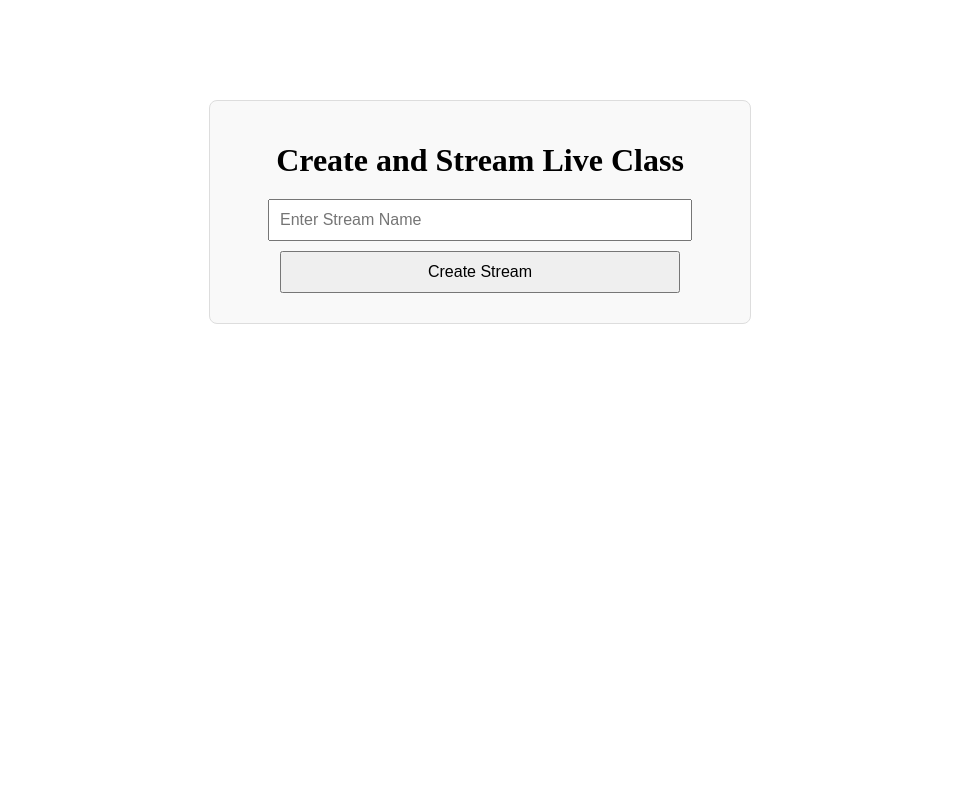
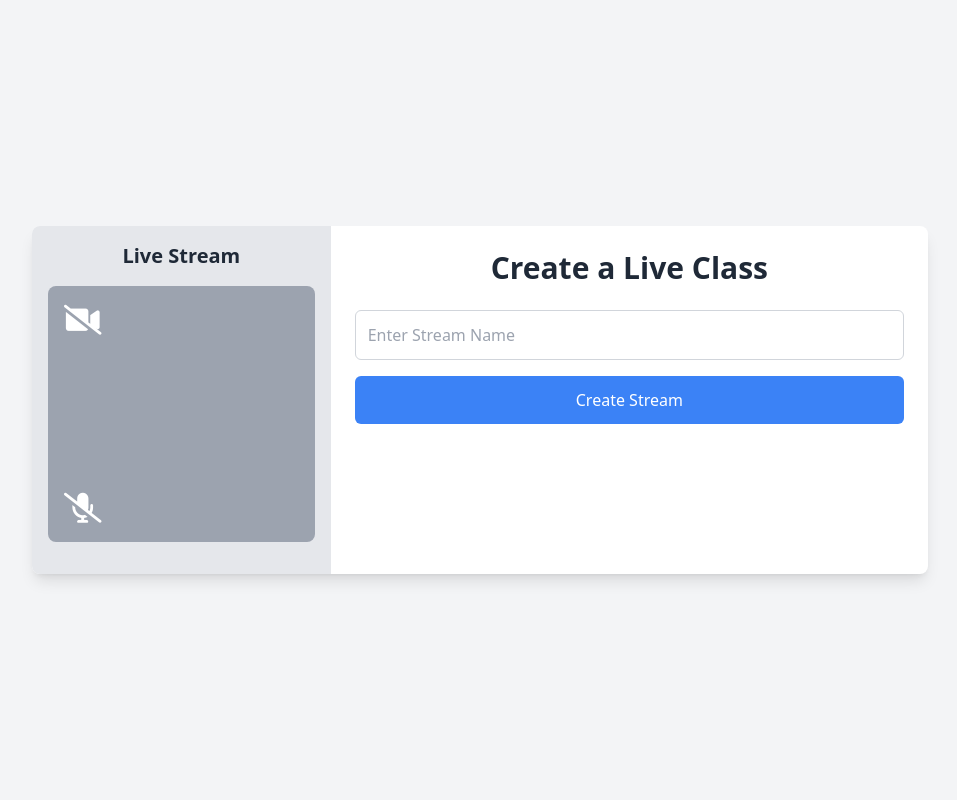
Before and after one commit to brlamit/D-Academe, a PHP site: page /D-Academe/Admin/Live-Class.php in a window 1280 px wide. Shown: the whole page, without its empty margins (160-1117 px from the left). Run offline with PHP 8.4, Linux system fonts and the light colour scheme; some libraries are stand-ins or nearby versions.

Commit message:
LiveClass in admin Changes

```diff
--- a/D-Academe/Admin/Live-Class.php
+++ b/D-Academe/Admin/Live-Class.php
@@ -43,6 +43,7 @@ function createLivepeerStream($streamName)
 
     $response = curl_exec($ch);
 
+    // Handle errors in the cURL request
     if (curl_errno($ch)) {
         curl_close($ch);
         return null;
@@ -50,85 +51,155 @@ function createLivepeerStream($streamName)
 
     curl_close($ch);
 
+    // Decode response and return
     return json_decode($response, true);
 }
 ?>
+
 <!DOCTYPE html>
 <html lang="en">
 <head>
     <meta charset="UTF-8">
     <meta name="viewport" content="width=device-width, initial-scale=1.0">
-    <title>Live Class Streaming</title>
-    <style>
-        body {
-            margin-top: 100px;
-            justify-content: center;
-        }
-        .container {
-            text-align: center;
-            margin: 0 auto;
-            max-width: 500px;
-            padding: 20px;
-            border: 1px solid #ddd;
-            background-color: #f9f9f9;
-            border-radius: 8px;
-        }
-        h1 {
-            margin-bottom: 20px;
-        }
-        input, button {
-            display: block;
-            width: 80%;
-            margin: 10px auto;
-            padding: 10px;
-            font-size: 16px;
-        }
-        .details {
-            margin-top: 20px;
-            padding: 15px;
-            border: 1px solid #ddd;
-            text-align: left;
-        }
-        .video-container {
-            margin-top: 20px;
-            text-align: center;
-        }
-    </style>
+    <title>Create Live Class</title>
+    <script src="https://cdn.tailwindcss.com"></script>
+    <link rel="stylesheet" href="https://cdnjs.cloudflare.com/ajax/libs/font-awesome/6.0.0-beta3/css/all.min.css" />
 </head>
-<body>
-    <div class="container">
-        <h1>Create and Stream Live Class</h1>
-        <form method="POST" action="">
-            <input type="text" name="streamName" placeholder="Enter Stream Name" required />
-            <button type="submit">Create Stream</button>
+<body class="bg-gray-100">
+    <div class="min-h-screen flex items-center justify-center p-6">
+        <div class="flex bg-white shadow-lg rounded-lg w-full max-w-4xl">
+            <!-- Left Section: Video Streamer -->
+            <div class="w-1/3 p-4 bg-gray-200 rounded-l-lg flex flex-col items-center justify-center">
+                <h2 class="text-xl font-semibold text-gray-800 mb-4">Live Stream</h2>
+                <!-- Video Element for Camera Stream -->
+                <div class="w-full h-64 bg-gray-400 rounded-lg mb-4 relative">
+                    <video id="videoElement" class="w-full h-full object-cover" autoplay muted></video>
+                    <!-- Camera Icon -->
+                    <div id="cameraIcon" class="absolute top-4 left-4 text-white text-3xl cursor-pointer">
+                        <i class="fas fa-video-slash"></i> <!-- Disabled video icon initially -->
+                    </div>
+                    <!-- Microphone Icon -->
+                    <div id="micIcon" class="absolute bottom-4 left-4 text-white text-3xl cursor-pointer">
+                        <i class="fas fa-microphone-slash"></i> <!-- Disabled mic icon initially -->
+                    </div>
+                </div>
+                <!-- <p class="text-sm text-gray-600">This is a live stream view. Your camera and microphone will appear here.</p> -->
+            </div>
+
+            <!-- Right Section: Form & Details -->
+            <div class="w-2/3 p-6">
+                <h1 class="text-3xl font-semibold text-gray-800 mb-6 text-center">Create a Live Class</h1>
+
+                <!-- Form -->
+                <form method="POST" action="" class="space-y-4">
+                    <input type="text" name="streamName" placeholder="Enter Stream Name"
+                        class="w-full p-3 border border-gray-300 rounded-md focus:outline-none focus:ring-2 focus:ring-blue-500 focus:border-blue-500" required />
+                    <button type="submit" class="w-full bg-blue-500 text-white p-3 rounded-md hover:bg-blue-600 transition duration-300 ease-in-out transform hover:scale-105">
+                        Create Stream
+                    </button>
                 </form>
 
+                <!-- Error Message -->
                 <?php if ($error): ?>
-            <div style="color: red;"><?= htmlspecialchars($error) ?></div>
+                    <div class="mt-4 text-red-600 text-center"><?= htmlspecialchars($error) ?></div>
                 <?php endif; ?>
 
+                <!-- Stream Details -->
                 <?php if ($streamDetails): ?>
-            <div class="details">
-                <h2>Stream Created Successfully!</h2>
+                    <div class="mt-6 bg-gray-50 p-4 rounded-md border border-gray-300 text-left">
+                        <h2 class="text-xl font-semibold text-gray-800 mb-4">Stream Created Successfully!</h2>
                         <p><strong>Stream Name:</strong> <?= htmlspecialchars($streamDetails['name']) ?></p>
                         <p><strong>Stream ID:</strong> <?= htmlspecialchars($streamDetails['id']) ?></p>
                         <p><strong>RTMP URL:</strong> rtmp://rtmp.livepeer.com/live</p>
                         <p><strong>Stream Key:</strong> <?= htmlspecialchars($streamDetails['streamKey']) ?></p>
-                <p><strong>Playback URL:</strong>
-                    <a href="watch.php?classKey=<?= htmlspecialchars($streamDetails['id']) ?>" target="_blank">
-                        Watch Stream
-                    </a>
-                </p>
-            </div>
-
-            <div class="video-container">
-                <h3>Your Live Stream</h3>
-                <video id="streamVideo" controls autoplay>
-                    <source src="https://livepeercdn.com/hls/<?= htmlspecialchars($streamDetails['playbackId']) ?>/index.m3u8" type="application/x-mpegURL">
-                    Your browser does not support HLS streaming.
-                </video>
                     </div>
                 <?php endif; ?>
             </div>
+        </div>
+    </div>
+
+    <script>
+       let currentStream = null;
+let videoTrack = null;
+let audioTrack = null;
+
+// Get references to the video element and icons
+const videoElement = document.getElementById('videoElement');
+const cameraIcon = document.getElementById('cameraIcon');
+const micIcon = document.getElementById('micIcon');
+
+// Variables to track the camera and microphone status
+let isCameraOn = false;
+let isMicOn = false;
+let mediaStream = null;
+
+// Function to toggle the camera
+cameraIcon.addEventListener('click', function() {
+    if (isCameraOn) {
+        // Turn off the camera (stop the track)
+        if (videoTrack) {
+            videoTrack.stop();
+            videoElement.srcObject = null; // Stop displaying the video
+        }
+        cameraIcon.innerHTML = '<i class="fas fa-video-slash"></i>';  // Change icon
+        isCameraOn = false;
+    } else {
+        // Turn on the camera (request a new stream)
+        navigator.mediaDevices.getUserMedia({ video: true, audio: true })
+            .then(function(stream) {
+                mediaStream = stream;
+                videoTrack = stream.getVideoTracks()[0]; // Get the video track
+                audioTrack = stream.getAudioTracks()[0]; // Get the audio track
+
+                videoElement.srcObject = stream; // Display video feed
+                cameraIcon.innerHTML = '<i class="fas fa-video"></i>';  // Change icon
+                isCameraOn = true;
+                isMicOn = true;
+                micIcon.innerHTML = '<i class="fas fa-microphone"></i>';  // Ensure mic is on
+            })
+            .catch(function(error) {
+                console.error("Error accessing webcam and microphone: ", error);
+                alert("Could not access webcam and microphone. Please ensure they are available and try again.");
+            });
+    }
+});
+
+// Function to toggle the microphone
+micIcon.addEventListener('click', function() {
+    if (isMicOn) {
+        // Turn off the microphone
+        if (audioTrack) {
+            audioTrack.enabled = false;
+        }
+        micIcon.innerHTML = '<i class="fas fa-microphone-slash"></i>';  // Change icon
+        isMicOn = false;
+    } else {
+        // Turn on the microphone
+        if (audioTrack) {
+            audioTrack.enabled = true;
+        }
+        micIcon.innerHTML = '<i class="fas fa-microphone"></i>';  // Change icon
+        isMicOn = true;
+    }
+});
+
+// Request access to the webcam and microphone when the page loads
+navigator.mediaDevices.getUserMedia({ video: true, audio: true })
+    .then(function(stream) {
+        mediaStream = stream;
+        videoTrack = stream.getVideoTracks()[0]; // Get the video track
+        audioTrack = stream.getAudioTracks()[0]; // Get the audio track
+
+        videoElement.srcObject = stream; // Display video feed
+        cameraIcon.innerHTML = '<i class="fas fa-video"></i>';  // Camera on by default
+        micIcon.innerHTML = '<i class="fas fa-microphone"></i>';  // Mic on by default
+        isCameraOn = true;
+        isMicOn = true;
+    })
+    .catch(function(error) {
+        console.error("Error accessing webcam and microphone: ", error);
+        alert("Could not access webcam and microphone. Please ensure they are available and try again.");
+    });
+</script>
 </body>
 </html>
```
Lines whose indentation alone changed are shown as unchanged.
